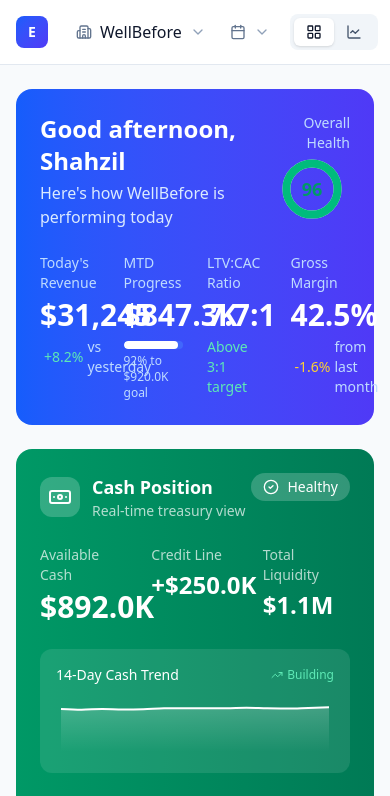
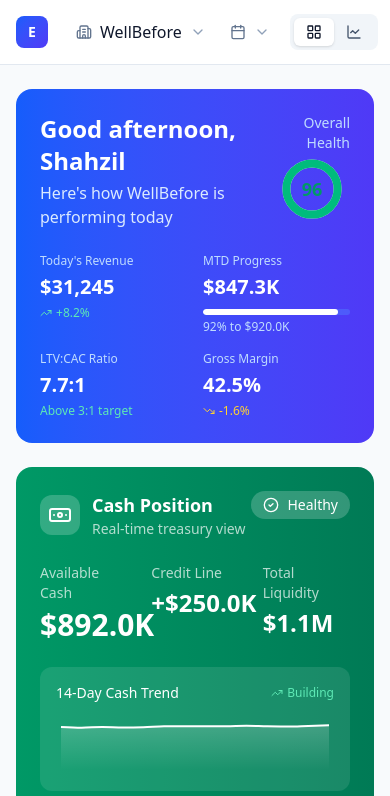
Before and after one commit to shahzilamin/emagineer-dashboard-v13, a React (Vite) app: page / in a window 390 px wide. Shown: the top 796 px of the page. Built offline with nearby package versions, Linux system fonts and the light colour scheme.

Commit message:
Fix mobile: responsive hero card + click-based dropdowns

```diff
--- a/src/components/layout/Header.tsx
+++ b/src/components/layout/Header.tsx
@@ -1,5 +1,5 @@
 import { clsx } from 'clsx';
-import { useEffect } from 'react';
+import { useEffect, useState, useRef } from 'react';
 import {
   Sun,
   Moon,
@@ -40,6 +40,29 @@ const timeRanges: { id: TimeRange; label: string }[] = [
 export function Header() {
   const { company, view, timeRange, darkMode, setCompany, setView, setTimeRange, toggleDarkMode } =
     useDashboard();
+
+  const [companyDropdownOpen, setCompanyDropdownOpen] = useState(false);
+  const [timeDropdownOpen, setTimeDropdownOpen] = useState(false);
+  const companyRef = useRef<HTMLDivElement>(null);
+  const timeRef = useRef<HTMLDivElement>(null);
+
+  // Close dropdowns when clicking outside
+  useEffect(() => {
+    const handleClickOutside = (e: MouseEvent) => {
+      if (companyRef.current && !companyRef.current.contains(e.target as Node)) {
+        setCompanyDropdownOpen(false);
+      }
+      if (timeRef.current && !timeRef.current.contains(e.target as Node)) {
+        setTimeDropdownOpen(false);
+      }
+    };
+    document.addEventListener('mousedown', handleClickOutside);
+    document.addEventListener('touchstart', handleClickOutside as EventListener);
+    return () => {
+      document.removeEventListener('mousedown', handleClickOutside);
+      document.removeEventListener('touchstart', handleClickOutside as EventListener);
+    };
+  }, []);
 
   const currentCompany = companies.find((c) => c.id === company)!;
   const CompanyIcon = currentCompany.icon;
@@ -106,8 +129,14 @@ export function Header() {
             <div className="h-6 w-px bg-slate-200 dark:bg-slate-700 hidden sm:block" />
 
             {/* Company Selector */}
-            <div className="relative group">
-              <button className="flex items-center gap-2 px-3 py-2 rounded-lg hover:bg-slate-100 dark:hover:bg-slate-800 transition-colors">
+            <div className="relative" ref={companyRef}>
+              <button
+                onClick={() => {
+                  setCompanyDropdownOpen(!companyDropdownOpen);
+                  setTimeDropdownOpen(false);
+                }}
+                className="flex items-center gap-2 px-3 py-2 rounded-lg hover:bg-slate-100 dark:hover:bg-slate-800 transition-colors"
+              >
                 <CompanyIcon className="w-4 h-4 text-slate-500 dark:text-slate-400" />
                 <span className="font-medium text-slate-900 dark:text-white">
                   {currentCompany.name}
@@ -115,17 +144,21 @@ export function Header() {
                 <span className="hidden md:block text-xs text-slate-400">
                   {currentCompany.revenue}
                 </span>
-                <ChevronDown className="w-4 h-4 text-slate-400" />
+                <ChevronDown className={clsx("w-4 h-4 text-slate-400 transition-transform", companyDropdownOpen && "rotate-180")} />
               </button>
 
               {/* Dropdown */}
-              <div className="absolute left-0 top-full mt-1 w-56 bg-white dark:bg-slate-800 rounded-lg shadow-lg border border-slate-200 dark:border-slate-700 opacity-0 invisible group-hover:opacity-100 group-hover:visible transition-all">
+              {companyDropdownOpen && (
+                <div className="absolute left-0 top-full mt-1 w-56 bg-white dark:bg-slate-800 rounded-lg shadow-lg border border-slate-200 dark:border-slate-700 z-50">
                   {companies.map((c, i) => {
                     const Icon = c.icon;
                     return (
                       <button
                         key={c.id}
-                      onClick={() => setCompany(c.id)}
+                        onClick={() => {
+                          setCompany(c.id);
+                          setCompanyDropdownOpen(false);
+                        }}
                         className={clsx(
                           'w-full flex items-center gap-3 px-4 py-3 hover:bg-slate-50 dark:hover:bg-slate-700 first:rounded-t-lg last:rounded-b-lg transition-colors',
                           company === c.id && 'bg-blue-50 dark:bg-blue-900/20'
@@ -157,6 +190,7 @@ export function Header() {
                     );
                   })}
                 </div>
+              )}
             </div>
           </div>
 
@@ -169,20 +203,30 @@ export function Header() {
             </div>
 
             {/* Time Range Selector */}
-            <div className="relative group">
-              <button className="flex items-center gap-2 px-3 py-2 rounded-lg hover:bg-slate-100 dark:hover:bg-slate-800 transition-colors text-sm">
+            <div className="relative" ref={timeRef}>
+              <button
+                onClick={() => {
+                  setTimeDropdownOpen(!timeDropdownOpen);
+                  setCompanyDropdownOpen(false);
+                }}
+                className="flex items-center gap-2 px-3 py-2 rounded-lg hover:bg-slate-100 dark:hover:bg-slate-800 transition-colors text-sm"
+              >
                 <Calendar className="w-4 h-4 text-slate-500" />
                 <span className="hidden sm:block text-slate-700 dark:text-slate-300">
                   {timeRanges.find((t) => t.id === timeRange)?.label}
                 </span>
-                <ChevronDown className="w-4 h-4 text-slate-400" />
+                <ChevronDown className={clsx("w-4 h-4 text-slate-400 transition-transform", timeDropdownOpen && "rotate-180")} />
               </button>
 
-              <div className="absolute right-0 top-full mt-1 w-40 bg-white dark:bg-slate-800 rounded-lg shadow-lg border border-slate-200 dark:border-slate-700 opacity-0 invisible group-hover:opacity-100 group-hover:visible transition-all">
+              {timeDropdownOpen && (
+                <div className="absolute right-0 top-full mt-1 w-40 bg-white dark:bg-slate-800 rounded-lg shadow-lg border border-slate-200 dark:border-slate-700 z-50">
                   {timeRanges.map((t) => (
                     <button
                       key={t.id}
-                    onClick={() => setTimeRange(t.id)}
+                      onClick={() => {
+                        setTimeRange(t.id);
+                        setTimeDropdownOpen(false);
+                      }}
                       className={clsx(
                         'w-full text-left px-4 py-2 text-sm hover:bg-slate-50 dark:hover:bg-slate-700 first:rounded-t-lg last:rounded-b-lg transition-colors',
                         timeRange === t.id
@@ -194,6 +238,7 @@ export function Header() {
                     </button>
                   ))}
                 </div>
+              )}
             </div>
 
             {/* View Toggle */}
--- a/src/components/wellbefore/ExecutiveDashboard.tsx
+++ b/src/components/wellbefore/ExecutiveDashboard.tsx
@@ -65,51 +65,51 @@ export function WellBeforeExecutiveDashboard() {
         </div>
 
         {/* Quick Stats */}
-        <div className="grid grid-cols-4 gap-6 mt-6">
+        <div className="grid grid-cols-2 lg:grid-cols-4 gap-4 lg:gap-6 mt-6">
           <div>
-            <p className="text-blue-200 text-sm">Today's Revenue</p>
-            <p className="text-3xl font-bold mt-1">{formatCurrency(metrics.revenue.today.current)}</p>
-            <div className="flex items-center gap-1 mt-1 text-sm">
+            <p className="text-blue-200 text-xs sm:text-sm">Today's Revenue</p>
+            <p className="text-xl sm:text-2xl lg:text-3xl font-bold mt-1">{formatCurrency(metrics.revenue.today.current)}</p>
+            <div className="flex items-center gap-1 mt-1 text-xs sm:text-sm">
               {metrics.revenue.today.trend === 'up' ? (
-                <TrendingUp className="w-4 h-4 text-emerald-300" />
+                <TrendingUp className="w-3 h-3 sm:w-4 sm:h-4 text-emerald-300" />
               ) : (
-                <TrendingDown className="w-4 h-4 text-red-300" />
+                <TrendingDown className="w-3 h-3 sm:w-4 sm:h-4 text-red-300" />
               )}
               <span className={metrics.revenue.today.trend === 'up' ? 'text-emerald-300' : 'text-red-300'}>
                 {metrics.revenue.today.changePercent >= 0 ? '+' : ''}{metrics.revenue.today.changePercent.toFixed(1)}%
               </span>
-              <span className="text-blue-200">vs yesterday</span>
+              <span className="text-blue-200 hidden sm:inline">vs yesterday</span>
             </div>
           </div>
           <div>
-            <p className="text-blue-200 text-sm">MTD Progress</p>
-            <p className="text-3xl font-bold mt-1">{formatCurrency(metrics.revenue.mtd.current, true)}</p>
+            <p className="text-blue-200 text-xs sm:text-sm">MTD Progress</p>
+            <p className="text-xl sm:text-2xl lg:text-3xl font-bold mt-1">{formatCurrency(metrics.revenue.mtd.current, true)}</p>
             <div className="mt-2">
-              <div className="w-full h-2 bg-blue-400/30 rounded-full overflow-hidden">
+              <div className="w-full h-1.5 sm:h-2 bg-blue-400/30 rounded-full overflow-hidden">
                 <div
                   className="h-full bg-white rounded-full"
                   style={{ width: `${monthlyTargets.revenue.percentComplete}%` }}
                 />
               </div>
               <p className="text-xs text-blue-200 mt-1">
-                {monthlyTargets.revenue.percentComplete.toFixed(0)}% to {formatCurrency(monthlyTargets.revenue.target, true)} goal
+                {monthlyTargets.revenue.percentComplete.toFixed(0)}% to {formatCurrency(monthlyTargets.revenue.target, true)}
               </p>
             </div>
           </div>
           <div>
-            <p className="text-blue-200 text-sm">LTV:CAC Ratio</p>
-            <p className="text-3xl font-bold mt-1">{metrics.customers.ltvCacRatio.current.toFixed(1)}:1</p>
-            <p className="text-sm text-emerald-300 mt-1">Above 3:1 target</p>
+            <p className="text-blue-200 text-xs sm:text-sm">LTV:CAC Ratio</p>
+            <p className="text-xl sm:text-2xl lg:text-3xl font-bold mt-1">{metrics.customers.ltvCacRatio.current.toFixed(1)}:1</p>
+            <p className="text-xs sm:text-sm text-emerald-300 mt-1">Above 3:1 target</p>
           </div>
           <div>
-            <p className="text-blue-200 text-sm">Gross Margin</p>
-            <p className="text-3xl font-bold mt-1">{formatPercentPlain(metrics.profitability.grossMargin.current)}</p>
-            <div className="flex items-center gap-1 mt-1 text-sm">
-              <TrendingDown className="w-4 h-4 text-amber-300" />
+            <p className="text-blue-200 text-xs sm:text-sm">Gross Margin</p>
+            <p className="text-xl sm:text-2xl lg:text-3xl font-bold mt-1">{formatPercentPlain(metrics.profitability.grossMargin.current)}</p>
+            <div className="flex items-center gap-1 mt-1 text-xs sm:text-sm">
+              <TrendingDown className="w-3 h-3 sm:w-4 sm:h-4 text-amber-300" />
               <span className="text-amber-300">
                 {metrics.profitability.grossMargin.changePercent.toFixed(1)}%
               </span>
-              <span className="text-blue-200">from last month</span>
+              <span className="text-blue-200 hidden sm:inline">from last month</span>
             </div>
           </div>
         </div>
```
Lines whose indentation alone changed are shown as unchanged.
